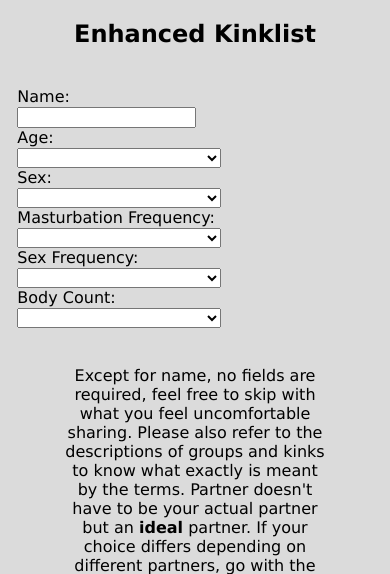
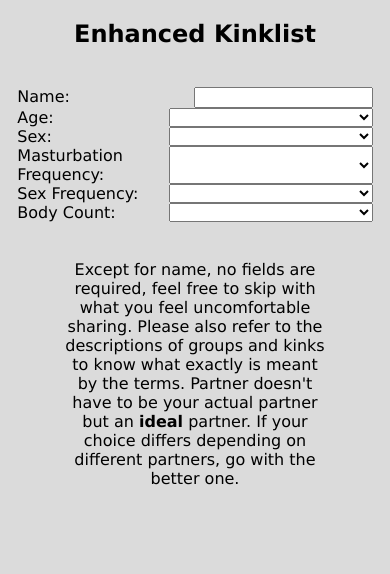
Before and after one commit to PaulHaeussler/Enhanced_Kinklist, a Python web app: template templates/index.html in a window 390 px wide. Shown: the top 574 px of the page. Run offline with Jinja, Linux system fonts and the light colour scheme; the template is opened without the code that fills it, so the values that code supplies are empty.

Commit message:
improvements for mobile

```diff
--- a/static/style.css
+++ b/static/style.css
@@ -95,13 +95,11 @@ label.kinkl {
 
 label.meta {
     margin-right: 3px;
-    flex: 50%;
-    height: 20px;
+    flex: 30%;
 }
 
 select.meta {
     min-width: 220px;
-    height: 20px;
 }
 
 span.meta {
@@ -294,4 +292,12 @@ div.choices {
     #group_container {
         width: 100%;
     }
+
+    .kinkTitle {
+        font-size: 20px;
+    }
+
+    .kinkDesc {
+        font-size: 14px;
+    }
 }
```
